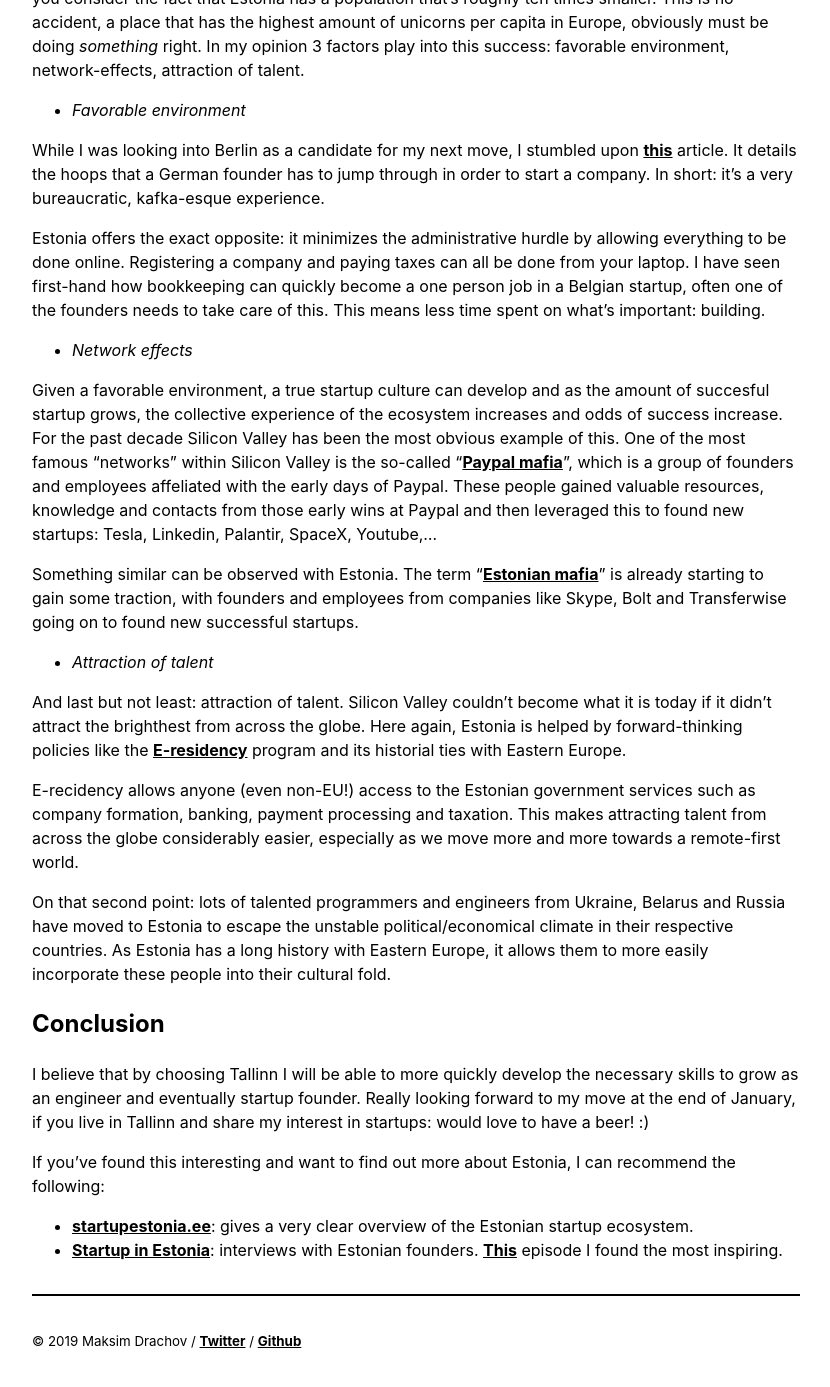
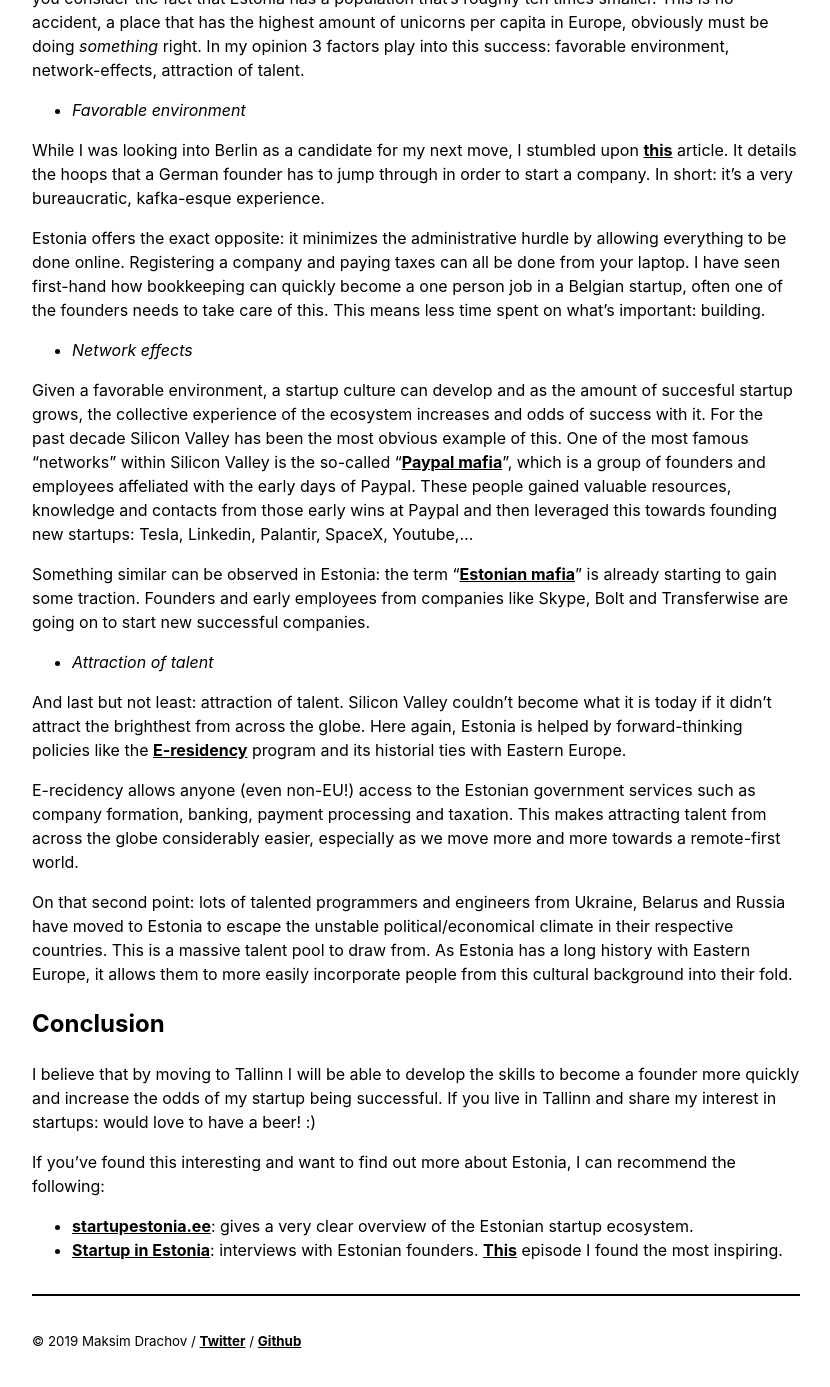
Before and after one commit to maksimdrachov/blog-dra4ov, a Jekyll site: the page built from _posts/2021-12-24-moving-to-estonia.md, in a window 1280 px wide and 1400 px high, scrolled down 2741 px. Shown: the top 1387 px of the window, without its empty margins (224-1054 px from the left). Built offline with Jekyll 4.4.1, drawn with Linux system fonts in a browser that asks for light colours; some of the changed text lies outside the part shown.

Commit message:
removed jekyll-cache

```diff
--- a/_posts/2021-12-24-moving-to-estonia.md
+++ b/_posts/2021-12-24-moving-to-estonia.md
@@ -41,7 +41,7 @@ Finally and this is much more subtle point: there isn't really much of a culture
 
 ## Why Estonia?
 
-Given my interest for startups, I wanted to move someplace which would be more supportive of this. I started looking into all the most "popular" startup cities in Europe (didn't want to move too far from home either). This essentially boils down to the usual suspects: London, Amsterdam, Stockholm, Paris and Berlin. Unfortunately most of them are prohibitively expensive, which would mean I exchanging a high tax burden for a high cost of living, which wasn't much of an improvement either.
+Given my interest in startups, I wanted to move someplace which would be more supportive of this. I started looking into all the most "popular" startup cities in Europe (didn't want to move too far from home either). This essentially boils down to the usual suspects: London, Amsterdam, Stockholm, Paris and Berlin. Unfortunately most of them are prohibitively expensive, which would mean exchanging a high tax burden for a high cost of living, which wasn't much of an improvement either.
 
 However, at this point Estonia was already on my radar (thanks to [@balajis](https://twitter.com/balajis)) as a country with some very foward-thinking policies when it came to digital governance. So I decided to take it into consideration as well. The more I looked into it, the more I became convinced it was the right choice.
 
@@ -55,9 +55,9 @@ Estonia offers the exact opposite: it minimizes the administrative hurdle by all
 
 - _Network effects_
 
-Given a favorable environment, a true startup culture can develop and as the amount of succesful startup grows, the collective experience of the ecosystem increases and odds of success increase. For the past decade Silicon Valley has been the most obvious example of this. One of the most famous "networks" within Silicon Valley is the so-called "[Paypal mafia](https://en.wikipedia.org/wiki/PayPal_Mafia)", which is a group of founders and employees affeliated with the early days of Paypal. These people gained valuable resources, knowledge and contacts from those early wins at Paypal and then leveraged this to found new startups: Tesla, Linkedin, Palantir, SpaceX, Youtube,...
+Given a favorable environment, a startup culture can develop and as the amount of succesful startup grows, the collective experience of the ecosystem increases and odds of success with it. For the past decade Silicon Valley has been the most obvious example of this. One of the most famous "networks" within Silicon Valley is the so-called "[Paypal mafia](https://en.wikipedia.org/wiki/PayPal_Mafia)", which is a group of founders and employees affeliated with the early days of Paypal. These people gained valuable resources, knowledge and contacts from those early wins at Paypal and then leveraged this towards founding new startups: Tesla, Linkedin, Palantir, SpaceX, Youtube,...
 
-Something similar can be observed with Estonia. The term "[Estonian mafia](https://www.lift99.co/walloffame)" is already starting to gain some traction, with founders and employees from companies like Skype, Bolt and Transferwise going on to found new successful startups.
+Something similar can be observed in Estonia: the term "[Estonian mafia](https://www.lift99.co/walloffame)" is already starting to gain some traction. Founders and early employees from companies like Skype, Bolt and Transferwise are going on to start new successful companies.
 
 - _Attraction of talent_
 
@@ -65,11 +65,11 @@ And last but not least: attraction of talent. Silicon Valley couldn't become wha
 
 E-recidency allows anyone (even non-EU!) access to the Estonian government services such as company formation, banking, payment processing and taxation. This makes attracting talent from across the globe considerably easier, especially as we move more and more towards a remote-first world.
 
-On that second point: lots of talented programmers and engineers from Ukraine, Belarus and Russia have moved to Estonia to escape the unstable political/economical climate in their respective countries. As Estonia has a long history with Eastern Europe, it allows them to more easily incorporate these people into their cultural fold.
+On that second point: lots of talented programmers and engineers from Ukraine, Belarus and Russia have moved to Estonia to escape the unstable political/economical climate in their respective countries. This is a massive talent pool to draw from. As Estonia has a long history with Eastern Europe, it allows them to more easily incorporate people from this cultural background into their fold.
 
 ## Conclusion
 
-I believe that by choosing Tallinn I will be able to more quickly develop the necessary skills to grow as an engineer and eventually startup founder. Really looking forward to my move at the end of January, if you live in Tallinn and share my interest in startups: would love to have a beer! :)
+I believe that by moving to Tallinn I will be able to develop the skills to become a founder more quickly and increase the odds of my startup being successful. If you live in Tallinn and share my interest in startups: would love to have a beer! :)
 
 If you've found this interesting and want to find out more about Estonia, I can recommend the following:
 
```
Also changed, not shown: other parts of _posts/2021-12-24-moving-to-estonia.md (+1 -1 lines), 6 other files.
